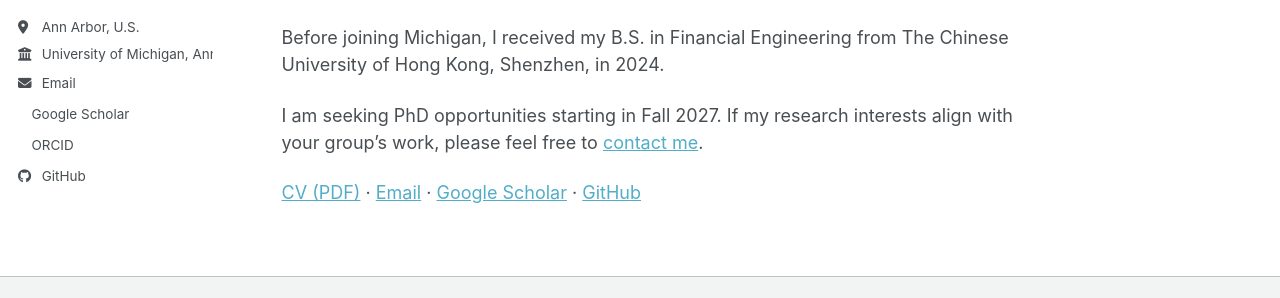
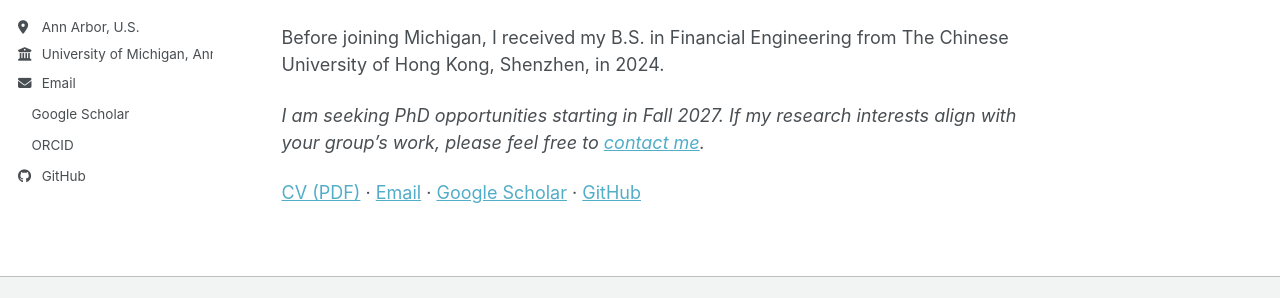
Before and after one commit to Pscjiayou/Pscjiayou.github.io, a Jekyll site: the page built from _pages/about.md, in a window 1280 px wide. Shown: the part 513-811 px from the top of the page. Built offline with Jekyll 4.4.1, drawn with Linux system fonts in a browser that asks for light colours; a style sheet for code colours, icons or effects is not loaded.

Commit message:
new favicon and polish about page

```diff
--- a/_includes/head/custom.html
+++ b/_includes/head/custom.html
@@ -10,13 +10,14 @@
  <link rel="preload" href="{{ base_path }}/assets/css/fontawesome.css" as="style" onload="this.onload=null;this.rel='stylesheet'">
 <noscript><link rel="stylesheet" href="{{ base_path }}/assets/css/fontawesome.css"></noscript>
 
-<!-- favicon from https://commons.wikimedia.org/wiki/File:OOjs_UI_icon_academic-progressive.svg -->
-<link rel="apple-touch-icon" sizes="180x180" href="{{ base_path }}/images/apple-touch-icon-180x180.png"/>
-<link rel="icon" type="image/svg+xml" href="{{ base_path }}/images/favicon.svg"/>
-<link rel="icon" type="image/png" href="{{ base_path }}/images/favicon-32x32.png" sizes="32x32"/>
-<link rel="icon" type="image/png" href="{{ base_path }}/images/favicon-192x192.png" sizes="192x192"/>
-<link rel="manifest" href="{{ base_path }}/images/manifest.json"/>
-<link rel="icon" href="/images/favicon.ico"/>
+<!-- Robot favicon; versioned URLs refresh previously cached theme icons. -->
+<link rel="icon" type="image/x-icon" href="{{ base_path }}/images/favicon.ico?v=robot-1"/>
+<link rel="icon" type="image/png" sizes="16x16" href="{{ base_path }}/images/favicon-16x16.png?v=robot-1"/>
+<link rel="icon" type="image/png" sizes="32x32" href="{{ base_path }}/images/favicon-32x32.png?v=robot-1"/>
+<link rel="icon" type="image/png" sizes="48x48" href="{{ base_path }}/images/favicon-48x48.png?v=robot-1"/>
+<link rel="icon" type="image/png" sizes="192x192" href="{{ base_path }}/images/favicon-192x192.png?v=robot-1"/>
+<link rel="apple-touch-icon" sizes="180x180" href="{{ base_path }}/images/apple-touch-icon-180x180.png?v=robot-1"/>
+<link rel="manifest" href="{{ base_path }}/images/manifest.json?v=robot-1"/>
 <meta name="theme-color" content="var(--global-bg-color)"/>
 
 <!-- end custom head snippets -->
--- a/_pages/about.md
+++ b/_pages/about.md
@@ -15,6 +15,6 @@
 
 Before joining Michigan, I received my B.S. in Financial Engineering from The Chinese University of Hong Kong, Shenzhen, in 2024.
 
-I am seeking PhD opportunities starting in Fall 2027. If my research interests align with your group's work, please feel free to [contact me](mailto:{{ site.author.email }}).
+_I am seeking PhD opportunities starting in Fall 2027. If my research interests align with your group's work, please feel free to [contact me](mailto:{{ site.author.email }})._
 
 [CV (PDF)]({{ '/files/Shicheng_CV_academy.pdf' | relative_url }}) · [Email](mailto:{{ site.author.email }}) · [Google Scholar]({{ site.author.googlescholar }}) · [GitHub](https://github.com/{{ site.author.github }})
```
Also changed, not shown: images/apple-touch-icon-180x180.png, images/favicon-16x16.png (added), images/favicon-192x192.png, images/favicon-32x32.png, images/favicon-48x48.png (added), images/favicon-512x512.png, images/favicon.ico, images/manifest.json, images/robot_favicon.jpg (added), 1 other file.
